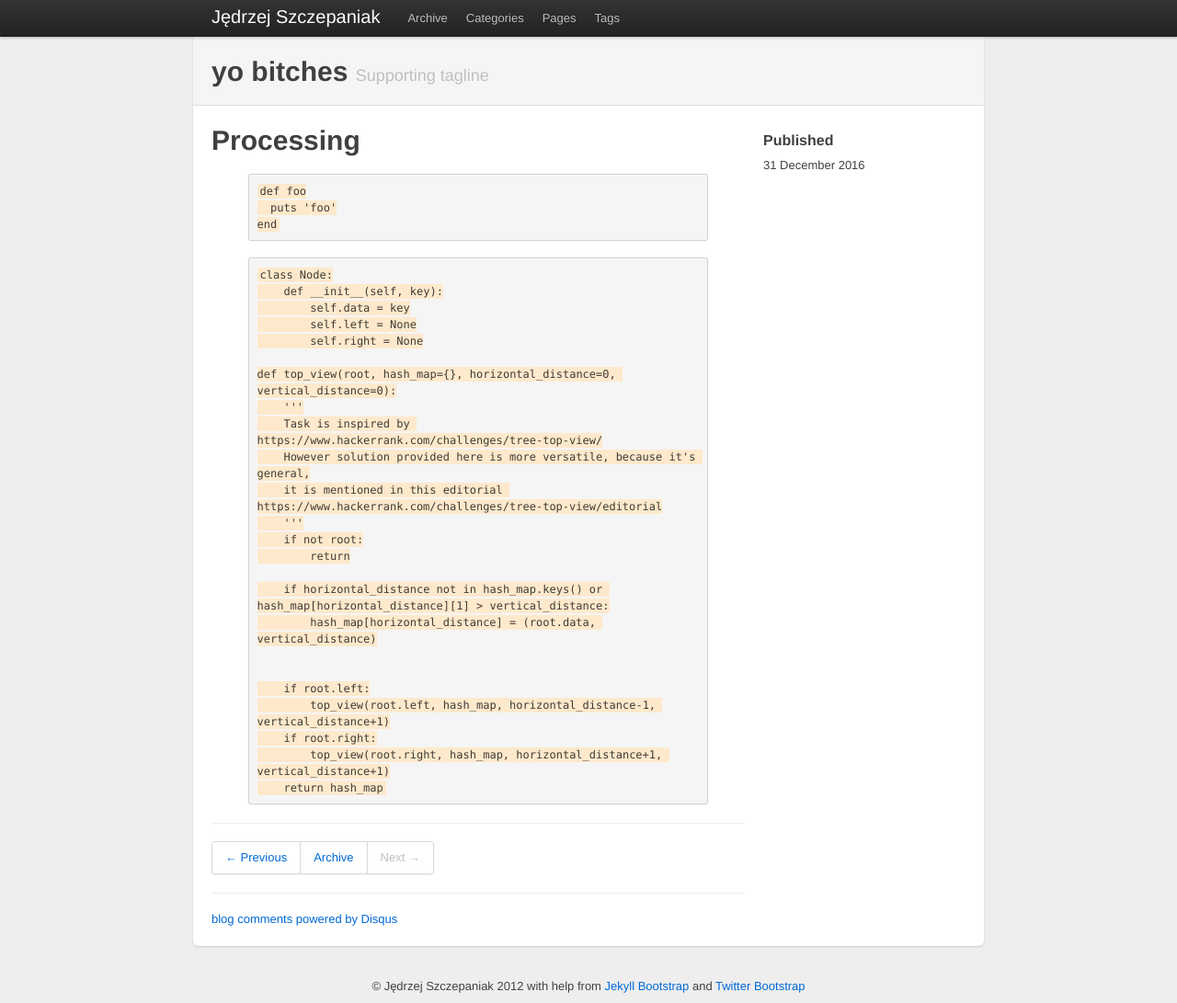
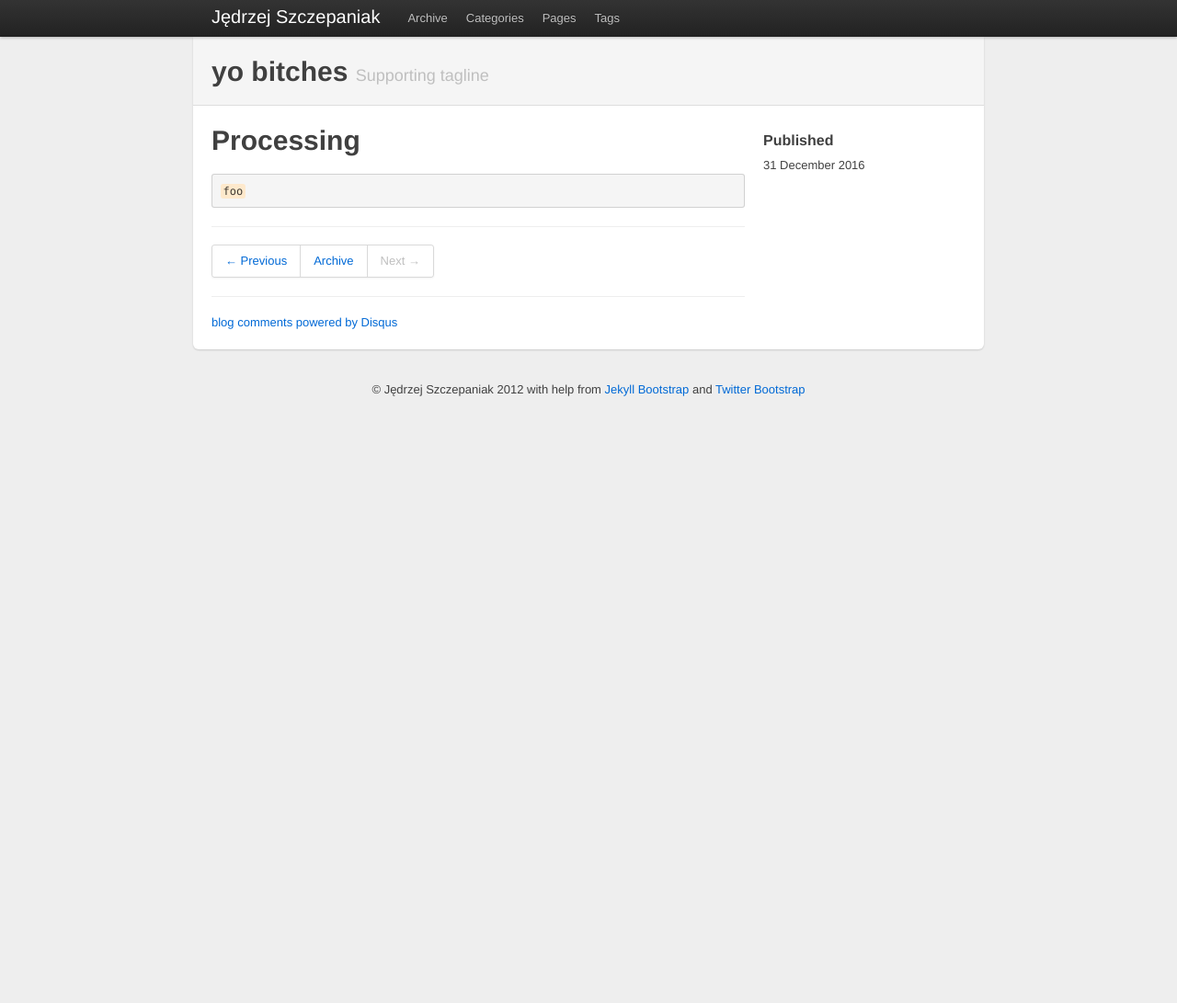
Before and after one commit to jbszczepaniak/me, a Jekyll site: the page built from _posts/2016-12-31-yo-bitches.md, in a window 1280 px wide and 1091 px high. Shown: the whole window at 92% size. Built offline with Jekyll 4.4.1, drawn with Linux system fonts in a browser that asks for light colours; comment, search, counter and statistics services are not loaded.

Commit message:
hackng with rouge

````diff
--- a/_config.yml
+++ b/_config.yml
@@ -3,7 +3,11 @@
 permalink: /:categories/:year/:month/:day/:title
 
 exclude: [".rvmrc", ".rbenv-version", "README.md", "Rakefile", "changelog.md"]
-highlighter: pygments
+
+markdown: kramdown
+# !github-pages! mandatory › https://help.github.com/articles/using-jekyll-with-pages/#configuration-settings-you-cannot-change
+# Since Jekyll 3 the default highlighter is Rouge (replaced Pygments.rb in v44)
+
 
 # Themes are encouraged to use these universal variables
 # so be sure to set them if your theme uses them.
--- a/_posts/2016-12-31-yo-bitches.md
+++ b/_posts/2016-12-31-yo-bitches.md
@@ -8,35 +8,6 @@
 {% include JB/setup %}
 <h1>Processing</h1>
 
-{% highlight ruby %}
-def foo
-  puts 'foo'
-end
-{% endhighlight %}
-
-{% highlight python %}
-class Node:
-    def __init__(self, key):
-        self.data = key
-        self.left = None
-        self.right = None
-
-def top_view(root, hash_map={}, horizontal_distance=0, vertical_distance=0):
-    '''
-    Task is inspired by https://www.hackerrank.com/challenges/tree-top-view/
-    However solution provided here is more versatile, because it's general,
-    it is mentioned in this editorial https://www.hackerrank.com/challenges/tree-top-view/editorial
-    '''
-    if not root:
-        return
-
-    if horizontal_distance not in hash_map.keys() or hash_map[horizontal_distance][1] > vertical_distance:
-        hash_map[horizontal_distance] = (root.data, vertical_distance)
-
-
-    if root.left:
-        top_view(root.left, hash_map, horizontal_distance-1, vertical_distance+1)
-    if root.right:
-        top_view(root.right, hash_map, horizontal_distance+1, vertical_distance+1)
-    return hash_map
-{% endhighlight %}
+```
+foo
+```
````
Also changed, not shown: 3 other files.
